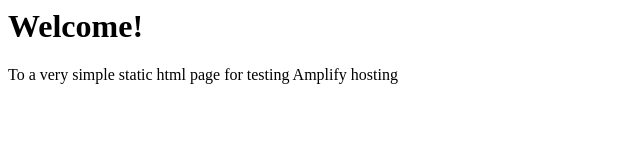
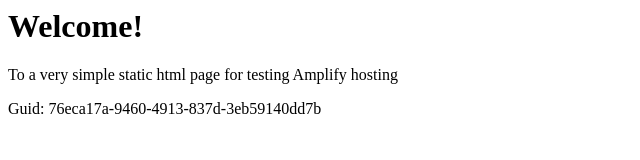
Before and after one commit to aws-aemilia-icn/Github-PR-Commit-Integration-Test-DoNotTouch-Gith-P5X5MO5I-v1-preprod-ap-northeast-2, a website: page src/index.html in a window 1280 px wide. Shown: the whole page, without its empty margins (0-640 px from the left). Drawn offline with Linux system fonts and the light colour scheme.

Commit message:
commit from integ tests

```diff
--- a/src/index.html
+++ b/src/index.html
@@ -1,3 +1,5 @@
+
+
 <html lang="en">
 
 <head>
@@ -10,6 +12,6 @@
 <body>
     <h1>Welcome!</h1>
     <p>To a very simple static html page for testing Amplify hosting</p>
-</body>
+    <p>Guid: 76eca17a-9460-4913-837d-3eb59140dd7b</p></body>
 
 </html>
```
